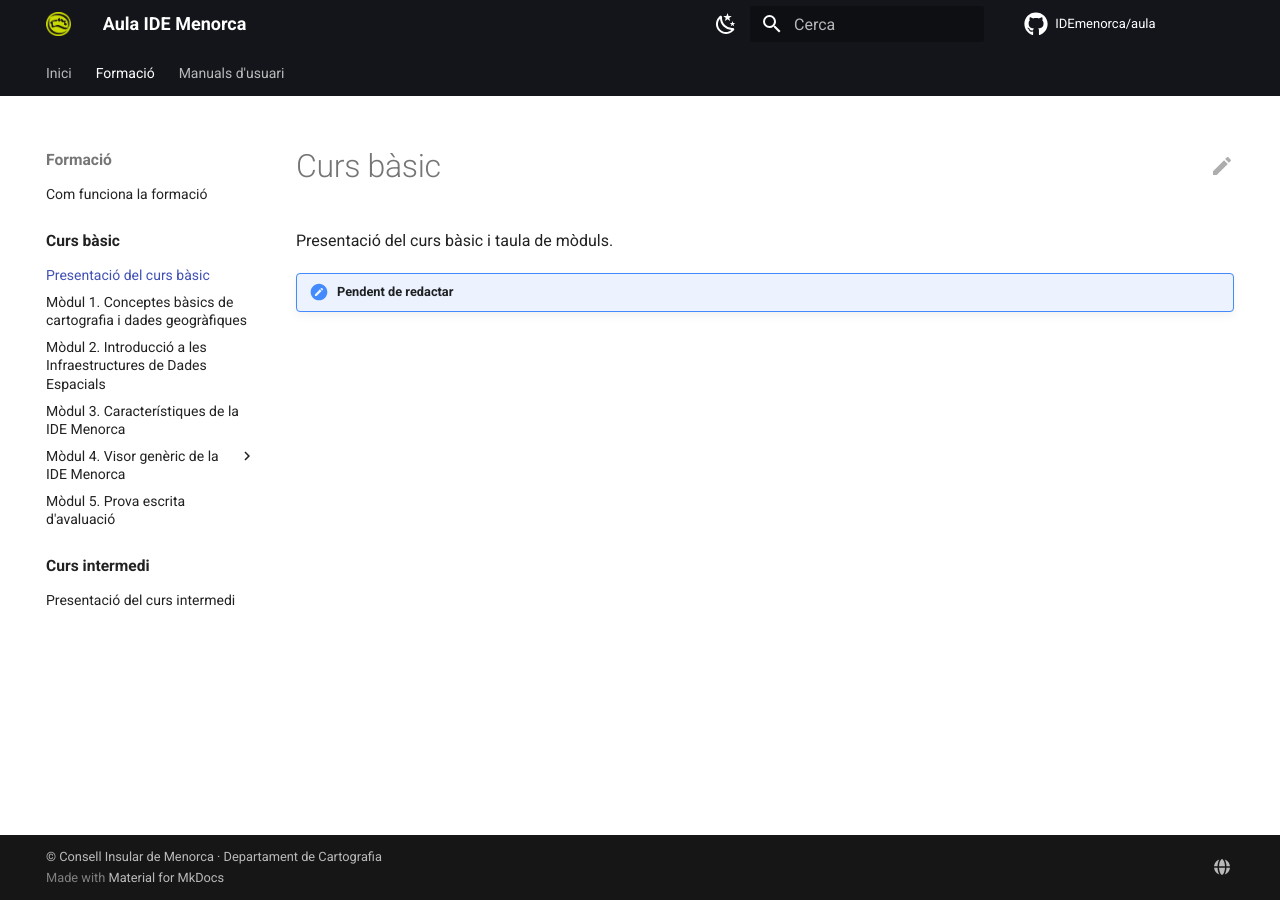
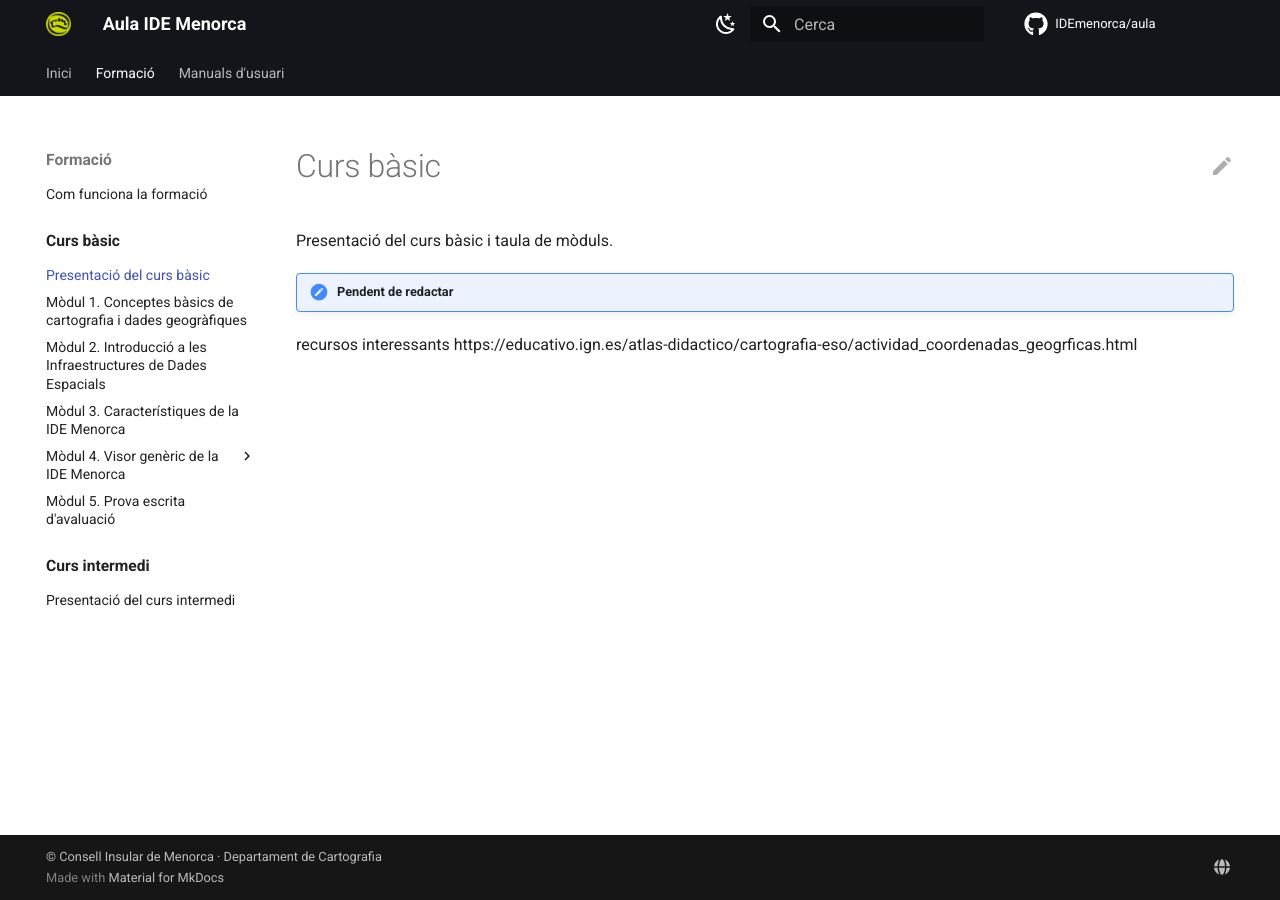
Before and after one commit to IDEmenorca/aula, an MkDocs documentation site: the page built from docs/formacio/basic/index.md, in a window 1280 px wide. Built offline with MkDocs 1.6.1 and Material for MkDocs 9.7.7, drawn with Linux system fonts in a browser that asks for light colours; comment, search, counter and statistics services are not loaded.

Commit message:
Add resource link to basic course index
Added a link to interesting resources for the course.

```diff
--- a/docs/formacio/basic/index.md
+++ b/docs/formacio/basic/index.md
@@ -3,3 +3,4 @@
 Presentació del curs bàsic i taula de mòduls.
 
 !!! note "Pendent de redactar"
+recursos interessants https://educativo.ign.es/atlas-didactico/cartografia-eso/actividad_coordenadas_geogrficas.html
```
